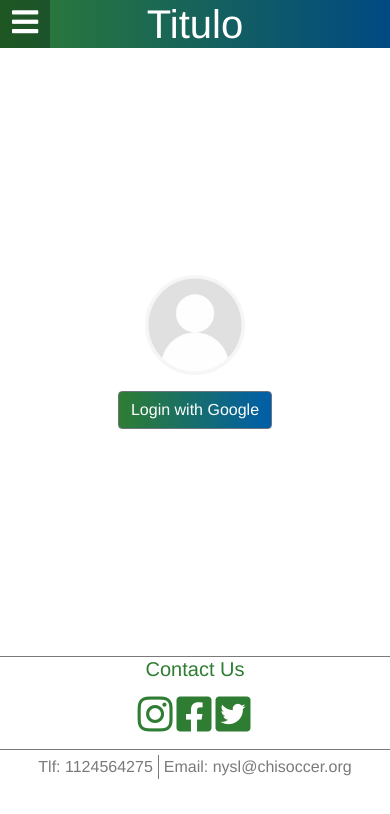
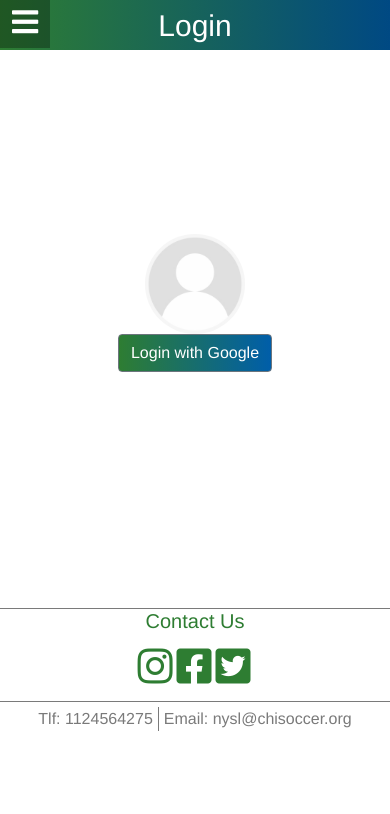
Before and after one commit to Yenny-1301/Modulo-3, a Vue app: page /login in a window 390 px wide. Shown: the top 814 px of the page. Built offline with nearby package versions, Linux system fonts and the light colour scheme; no server answers.

Commit message:
estilos terminados

```diff
--- a/src/App.vue
+++ b/src/App.vue
@@ -1,17 +1,9 @@
-<template>
-  <div id="app">
+<template >
+  <div id="app" >
     <div id="envoltorio">
-      <header >
-        <h1>Titulo</h1>
-        <template v-if="usuario!=null" >
-          <img :src="usuario.photoURL" alt="foto del usuario" class="rounded-circle">
-        </template>
-      </header>
-      <Nav></Nav>
+      <!-- <Nav></Nav> -->
       <main class="main-view">
-        <b-container fluid>
         <router-view/>
-        </b-container>
       </main>
       <footer>
         <section id="contact">
@@ -33,14 +25,14 @@
 </template>
 
 <script>
-import Nav from  '@/components/Nav.vue'
+// import Nav from  '@/components/Nav.vue'
 import {mapMutations, mapState} from 'vuex'
 
 export default {
   name:'App',
-  components:{
-    Nav,
-  },
+  // components:{
+  //   Nav
+  // },
   methods:{
     ...mapMutations(['listenUser'])
   },
@@ -74,42 +66,13 @@ body{
   padding: 0;
    width: 100%;
    height: 100vh;
-
-    header{
-      width: 100%;
-      background: linear-gradient(to right, #2E7D32, #004983);
-      color: white;
-      font-size: 20px;
-      text-align: center;
-      margin:0;
-      h1{
-        margin: 0;
-        padding: 0;
-      }
-       .btn-menu{
-        color:white;
-        font-size: 30px;
-        position: absolute;
-        top:7px;
-        left: 10px;
-      }
-      img{
-        width: 30px;
-        height: 30px;
-        position: absolute;
-        top:10px;
-        right: 20px;
-      }
-
     }
     Nav{
       margin: 0;
       padding: 0;
     }
     main{
-      // height: 400px;
       width: 100%;
-      // height: 75vh;
     }
     footer{
       section{
@@ -158,6 +121,6 @@ body{
       }
 
 
-}
+
 
 </style>
--- a/src/components/Acordeon.vue
+++ b/src/components/Acordeon.vue
@@ -14,7 +14,9 @@
             <b-collapse :id="'collapse' + indice" class="mt-2">
                 <b-col align-self="start">Time:{{time}}</b-col>
                 <b-col align-self="start">Direction: {{location}}</b-col>
-            <b-button v-b-toggle="'inner' + indice" size="sm" class="mt-2 mb-4 ">Google Maps</b-button>
+
+            <router-link to="/chat" class="btn b-blue btn-md mr-3 mt-2 mb-4 "><i class="fas fa-comment-dots"></i></router-link>
+            <b-button v-b-toggle="'inner' + indice" size="md" class="mt-2 mb-4 b-blue"><i class="fas fa-map-marker-alt"></i></b-button>
             <b-collapse :id="'inner'+ indice" >
                 <iframe  class="d-sm-none" :src="mapSrc" width="250" height="250" frameborder="0" style="border:0;" allowfullscreen="" aria-hidden="false" tabindex="0"></iframe>
                 <iframe  class="d-none d-sm-inline" :src="mapSrc" width="450" height="250" frameborder="0" style="border:0;" allowfullscreen="" aria-hidden="false" tabindex="0"></iframe>
@@ -36,6 +38,11 @@ export default {
 .b-green{
      background-color: #2E7D32;
 }
+.b-blue{
+   background-color:#005EA9 ;
+   border: 1px solid #005EA9;
+   color:white ;
+}
 .b-gradient{
       background: linear-gradient(to right, #2E7D32, #005EA9);
 }
--- /dev/null
+++ b/src/components/Header.vue
@@ -0,0 +1,52 @@
+<template>
+  <div class="header">
+      <h1 class="d-flex justify-content-center align-items-center pt-2 ">{{title}}</h1>
+        <template v-if="usuario!=null" >
+          <img :src="usuario.photoURL" alt="foto del usuario" class="rounded-circle">
+        </template>
+  </div>
+</template>
+
+<script>
+import { mapState } from 'vuex'
+
+export default {
+    name:'Header',
+    props:['title'],
+    computed:{
+        ...mapState(['usuario'])
+    }
+}
+</script>
+
+<style lang="scss" scope >
+.header{
+      width: 100%;
+      background: linear-gradient(to right, #2E7D32, #004983);
+      color: white;
+      text-align: center;
+      margin:0;
+      height: 50px;
+
+      h1{
+        margin: 0;
+        padding: 0;
+        font-size: 30px;
+      }
+       .btn-menu{
+        color:white;
+        font-size: 30px;
+        position: absolute;
+        top:7px;
+        left: 10px;
+      }
+      img{
+        width: 30px;
+        height: 30px;
+        position: absolute;
+        top:10px;
+        right: 10px;
+      }
+}
+
+</style>
--- a/src/components/Nav.vue
+++ b/src/components/Nav.vue
@@ -21,9 +21,9 @@
   </div>
   <div class="landscape d-none d-sm-inline">
     <div class="logo d-flex justify-content-center align-items-center">
-        <img src="@/assets/logo.png" alt="logo">
-        <span class="ml-2">NYSL</span>
-        <span class="ml-2 d-none d-lg-inline">NorthSide Youth Soccer League</span>
+        <!-- <img src="@/assets/logo.png" alt="logo">
+        <span class="ml-2">NYSL</span> -->
+        <!-- <span class="ml-2 d-none d-lg-inline">NorthSide Youth Soccer League</span> -->
         </div>
     <b-row class="pt-2 ">
       <b-col cols="3" class="derecha"><router-link to="/">Home</router-link></b-col>
@@ -72,6 +72,7 @@ export default {
     left: 0px;
     width: 50px;
     height: 48px;
+    z-index: 10000;
     &:hover{
     background-color: rgba(0, 0, 0, 0.3);
 
--- a/src/router/index.js
+++ b/src/router/index.js
@@ -5,6 +5,7 @@ import Home from '../views/Home.vue'
 import About from '../views/About.vue'
 import Schedule from '../views/Schedule.vue'
 import Login from '../views/Login.vue'
+import Chat from '../views/Chat.vue'
 
 
 
@@ -31,6 +32,11 @@ const routes = [
     path: '/login',
     name: 'Login',
     component:Login
+  },
+  {
+    path: '/chat',
+    name: 'Chat',
+    component:Chat
   }
 ]
 
--- a/src/views/About.vue
+++ b/src/views/About.vue
@@ -1,5 +1,7 @@
 <template>
   <div class="about">
+  <Header title='About' ></Header>
+  <Nav></Nav>
    <div v-for="(element, index) of datos" :key="index">
        <Carrusel
         :titulo ="element.titulo"
@@ -14,6 +16,8 @@
 <script>
 // @ is an alias to /src
 import Carrusel from '@/components/Carrusel.vue'
+import Header from '@/components/Header.vue'
+import Nav from '@/components/Nav.vue'
 
 
 export default {
@@ -43,7 +47,9 @@ export default {
     }
   },
   components:{
-    Carrusel
+    Carrusel,
+    Header,
+    Nav
   }
 
 }
--- /dev/null
+++ b/src/views/Chat.vue
@@ -0,0 +1,20 @@
+<template>
+  <div class="chat">
+      <h1>{{msg}}</h1>
+  </div>
+</template>
+
+<script>
+export default {
+    name:'Chat',
+    data(){
+        return{
+        msg:"Este es el chat",
+        }
+    }
+}
+</script>
+
+<style lang="scss" scoped>
+
+</style>
--- a/src/views/Home.vue
+++ b/src/views/Home.vue
@@ -1,5 +1,8 @@
 <template>
   <div class="home">
+  <Header title='Upcoming Events' ></Header>
+  <Nav></Nav>
+
     <div v-for="(element, index) of datos" :key="index">
        <Carrusel
         :titulo ="element.titulo"
@@ -16,6 +19,8 @@
 // @ is an alias to /src
 
 import Carrusel from '@/components/Carrusel.vue'
+import Header from '@/components/Header.vue'
+import Nav from '@/components/Nav.vue'
 
 export default {
   name: 'Home',
@@ -45,9 +50,12 @@ export default {
   },
   components:{
     Carrusel,
+    Header,
+    Nav
   }
 }
 </script>
 
 <style  scoped lang="scss">
+
 </style>
--- a/src/views/Login.vue
+++ b/src/views/Login.vue
@@ -1,33 +1,41 @@
 
 <template>
-  <b-row class="login">
+
+  <div class="login">
+        <Header title='Login'></Header>
+        <Nav></Nav>
+
     <template v-if="usuario==null">
-      <b-col cols="12" class=" d-flex align-items-end justify-content-center mb-3">
+      <div class="cont d-flex flex-column justify-content-center aling-items-center ">
+        <div>
         <img src="@/assets/nullUser.png" alt="user" class="nulluser">
-        <!-- <i class="fas fa-user icono"></i> -->
-        </b-col>
-      <b-col cols="12">
+        </div>
+      <div>
         <b-button class="b-gradient" @click="logIn()">Login with Google</b-button>
-      </b-col>
+      </div>
+      </div>
+
     </template>
     <template v-else>
-
-      <b-col cols="12" class=" d-flex align-items-center justify-content-end mb-3 flex-column">
+        <div class="cont  d-flex flex-column justify-content-center aling-items-center ">
+          <div>
         <img :src="usuario.photoURL" :alt="usuario.displayName" class="mb-3">
         <h2>Welcome {{usuario.displayName}}</h2>
-        <!-- <i class="fas fa-user icono"></i> -->
-       </b-col>
-      <b-col cols="12">
+       </div>
+      <div>
         <b-button class="b-gradient" @click="logOut()">Longout</b-button>
-      </b-col>
+      </div>
+        </div>
+
     </template>
 
-    <!-- <template v-else=""></template> -->
-  </b-row>
+  </div>
 </template>
 
 <script>
 // @ is an alias to /src
+import Header from '@/components/Header.vue'
+import Nav from '@/components/Nav.vue'
 import firebase from 'firebase/app'
 import 'firebase/auth'
 import {mapState} from 'vuex'
@@ -36,6 +44,10 @@ export default {
   name: 'Login',
   computed:{
     ...mapState(['usuario'])
+  },
+ components:{
+    Header,
+    Nav
   },
   methods:{
     logIn () {
@@ -68,6 +80,9 @@ export default {
 </script>
 
 <style scoped lang="scss">
+.cont{
+  height: 60vh;
+}
 .icono{
   font-size: 60px;
 }
--- a/src/views/Schedule.vue
+++ b/src/views/Schedule.vue
@@ -1,6 +1,9 @@
 <template>
   <div class="schedule">
-    <!-- <i class="fas fa-comment-dots"></i> -->
+
+  <Header title='Schedule' ></Header>
+  <Nav></Nav>
+
     <div class="container ">
       <select name="select" class="m-0 p-0" v-model="monthSelected">
       <option value="All">Month</option>
@@ -37,7 +40,9 @@
 <script>
 // @ is an alias to /src
 import Acordeon from '@/components/Acordeon.vue'
-// import Options from '@/components/Options.vue'
+import Header from '@/components/Header.vue'
+import Nav from '@/components/Nav.vue'
+
 
 export default {
   name: 'Schedule',
@@ -210,7 +215,9 @@ export default {
     }
   },
   components:{
-    Acordeon
+    Acordeon,
+    Header,
+    Nav
   },
   computed:{
     filtered: function(){
```
